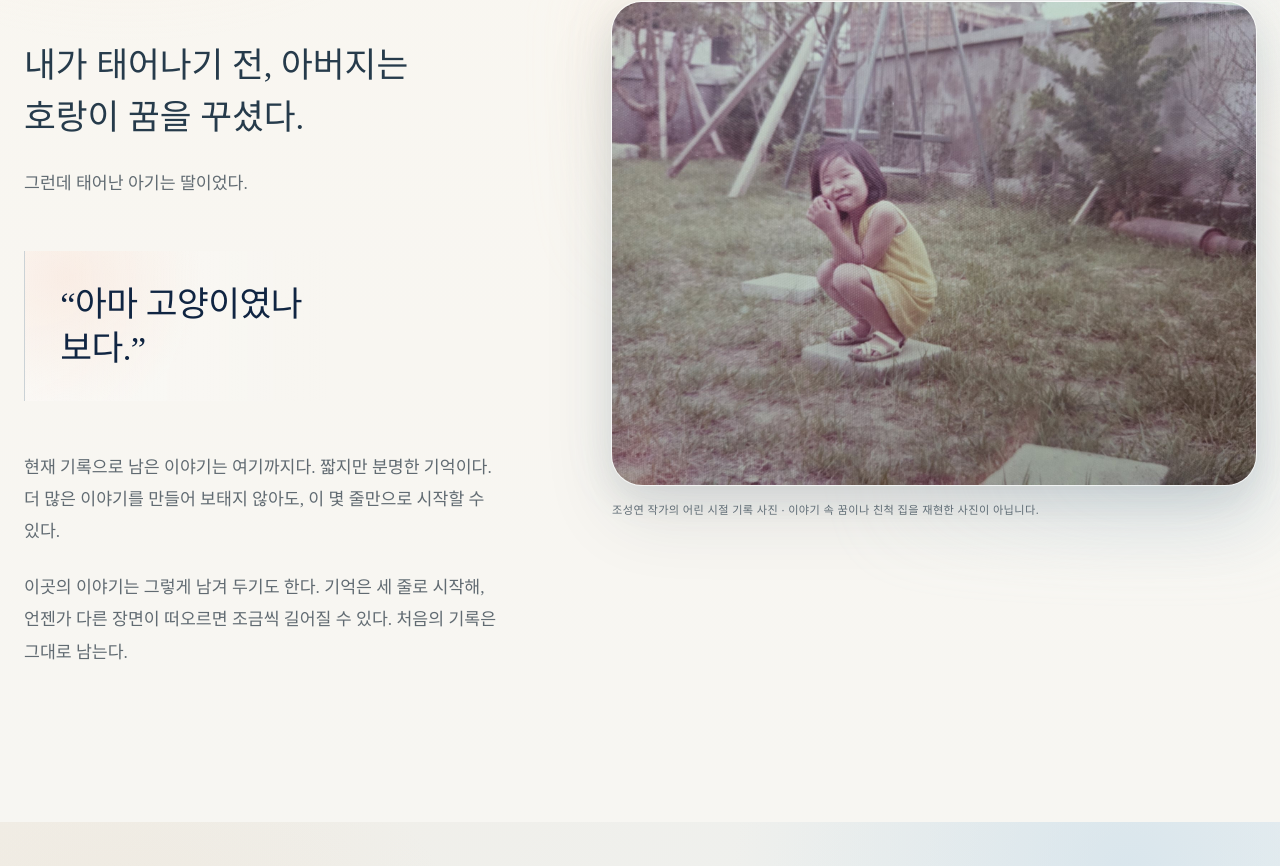
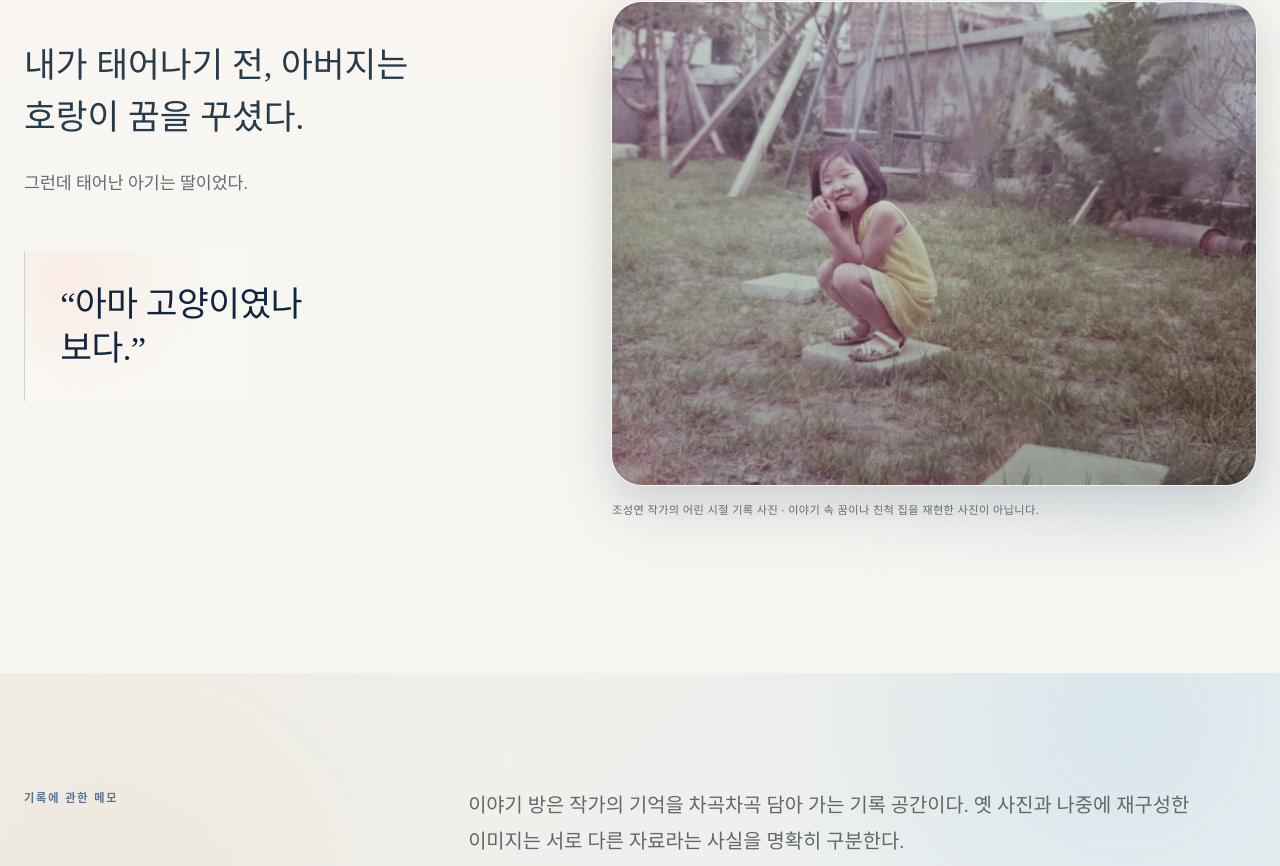
Before and after one commit to k-mama/esthercho, a Next.js app: page /ko/stories/my-father-dreamed-of-a-tiger in a window 1280 px wide. Shown: the part 773-1639 px from the top of the page. Built offline with nearby package versions, Linux system fonts and the light colour scheme.

Commit message:
Keep first-person memoir distinct from editorial archival commentary

```diff
--- a/src/components/korean-story-detail.tsx
+++ b/src/components/korean-story-detail.tsx
@@ -48,7 +48,7 @@ export function KoreanStoryDetail({which}:{which:0|1}) {
     </section>
     <section className="container story-detail-grid">
       <article className="story-detail-copy">
-        {t.paragraphs.map((paragraph,i)=>which===0&&i===2?<blockquote key={i}>{paragraph}</blockquote>:<p key={i} className={i===0?"story-detail-opening":undefined}>{paragraph}</p>)}
+        {(which===0?t.paragraphs.slice(0,3):t.paragraphs).map((paragraph,i)=>which===0&&i===2?<blockquote key={i}>{paragraph}</blockquote>:<p key={i} className={i===0?"story-detail-opening":undefined}>{paragraph}</p>)}
       </article>
       <figure className="story-detail-figure">
         <Image src="/media/esther/childhood-garden.jpg" alt="어린 시절 정원에서 찍은 조성연의 기록 사진" width={1800} height={1350} sizes="(max-width: 899px) 100vw, 42vw"/>
```
